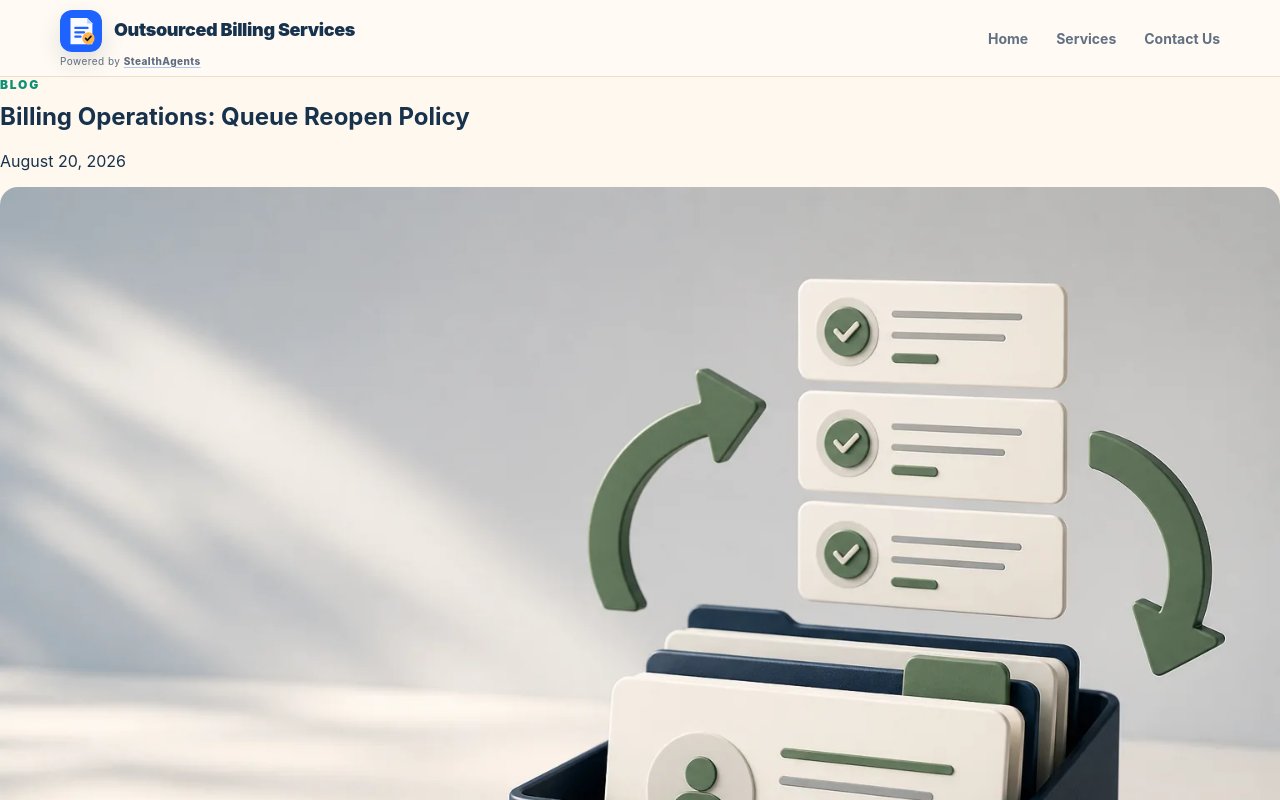
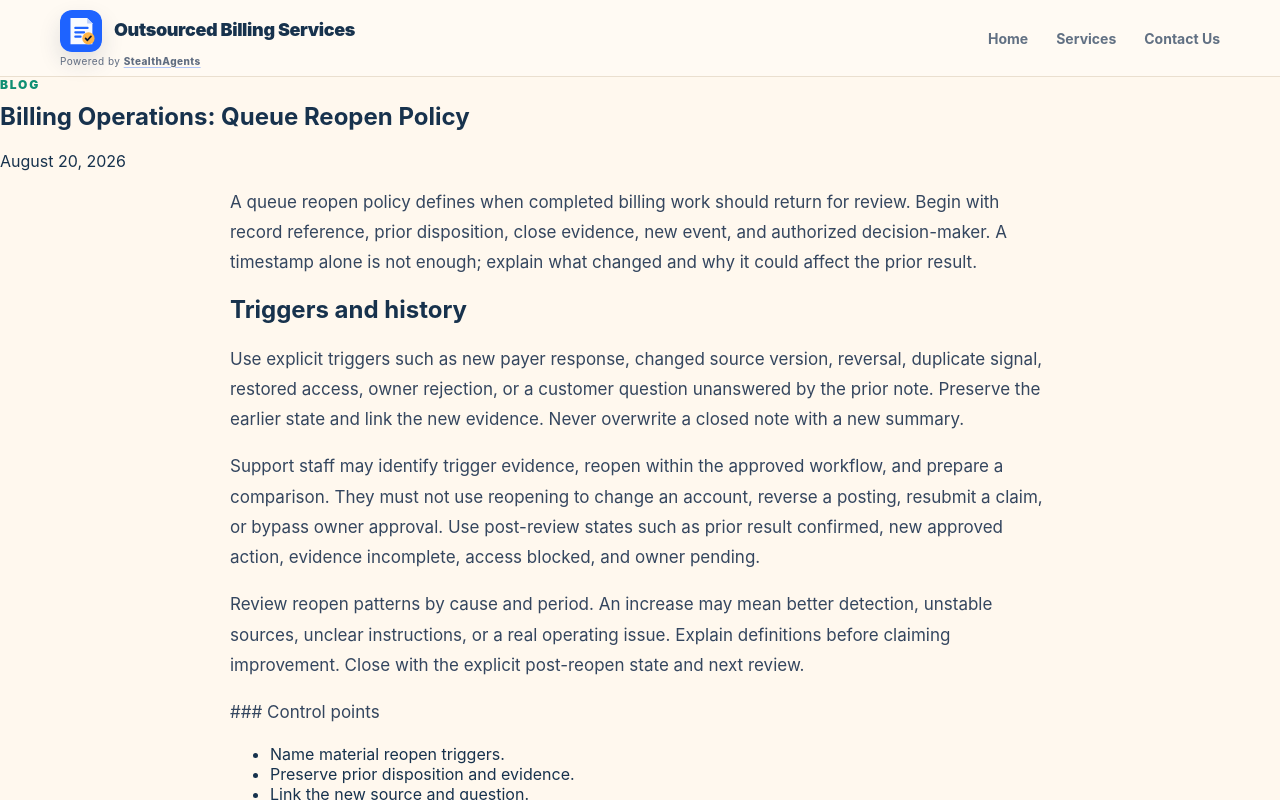
Before and after one commit to coolifystealthagents/outsourcedbillingservices, a Next.js app: page /blog/billing-operations-queue-reopen-policy in a window 1280 px wide. Shown: the top 800 px of the page. Built offline with nearby package versions, Linux system fonts and the light colour scheme.

Commit message:
Remove synthetic desk illustrations from billing articles

```diff
--- a/app/aug20-content.tsx
+++ b/app/aug20-content.tsx
@@ -1,3 +1,4 @@
+import { journalThumbnail } from "./journal-thumbnail";
 import fs from 'node:fs';
 import path from 'node:path';
 import type { Metadata } from 'next';
@@ -8,5 +9,5 @@ type Item={title:string;description:string;hero:string};
 function item(slug:string):Item{return (meta as Record<string,Item>)[slug]}
 function source(slug:string){const raw=fs.readFileSync(path.join(process.cwd(),'content','blog',slug+'.md'),'utf8');return raw.replace(/^---[\s\S]*?---\s*/,'').replace(/^#[^\n]+\n+/,'').replace(/^\*August 20, 2026\*\s*/,'')}
 function blocks(text:string){return text.split(/\n\n+/).filter(Boolean).map((part,i)=>{if(part.startsWith('## '))return <h2 key={i}>{part.slice(3)}</h2>;if(part.startsWith('- '))return <ul key={i}>{part.split('\n').map((x,j)=><li key={j}>{x.replace(/^- /,'')}</li>)}</ul>;return <p key={i}>{part}</p>})}
-export function getAug20Metadata(slug:string):Metadata{const x=item(slug);return {title:x.title,description:x.description,alternates:{canonical:`${SITE}/blog/${slug}`},openGraph:{title:x.title,description:x.description,url:`${SITE}/blog/${slug}`,images:[x.hero]}}}
-export function renderAug20Article(slug:string){const x=item(slug);const schema={'@context':'https://schema.org','@type':'BlogPosting',headline:x.title,description:x.description,datePublished:'2026-08-20',dateModified:'2026-08-20',mainEntityOfPage:`${SITE}/blog/${slug}`,image:`${SITE}${x.hero}`};return <><Header/><main className="article-shell"><article><script type="application/ld+json" dangerouslySetInnerHTML={{__html:JSON.stringify(schema)}}/><p className="eyebrow">Blog</p><h1>{x.title}</h1><p><time dateTime="2026-08-20">August 20, 2026</time></p><img src={x.hero} alt={`${x.title} editorial illustration`} width="1536" height="1024" style={{width:'100%',height:'auto',borderRadius:'18px'}}/><div className="article-body">{blocks(source(slug))}</div></article><CTA/></main><Footer/></>}
+export function getAug20Metadata(slug:string):Metadata{const x=item(slug);return {title:x.title,description:x.description,alternates:{canonical:`${SITE}/blog/${slug}`},openGraph:{title:x.title,description:x.description,url:`${SITE}/blog/${slug}`,images:[journalThumbnail(slug)]}}}
+export function renderAug20Article(slug:string){const x=item(slug);const schema={'@context':'https://schema.org','@type':'BlogPosting',headline:x.title,description:x.description,datePublished:'2026-08-20',dateModified:'2026-08-20',mainEntityOfPage:`${SITE}/blog/${slug}`,image:`${SITE}${journalThumbnail(slug)}`};return <><Header/><main className="article-shell"><article><script type="application/ld+json" dangerouslySetInnerHTML={{__html:JSON.stringify(schema)}}/><p className="eyebrow">Blog</p><h1>{x.title}</h1><p><time dateTime="2026-08-20">August 20, 2026</time></p><div className="article-body">{blocks(source(slug))}</div></article><CTA/></main><Footer/></>}
--- a/app/field-design.css
+++ b/app/field-design.css
@@ -42,3 +42,6 @@ main .field-frame{min-height:0;max-height:none;background:transparent}
 .article-offer-slot aside.blog-conversion-banner p { color: #e2eaf6; }
 .article-offer-slot aside.blog-conversion-banner .blog-banner-title { color: white; }
 .article-offer-slot aside.blog-conversion-banner a.btn { color: #14213a; background: #ffc571; }
+
+.sa-booking-calendar .booking-direct-link { display: inline-block; margin-block: .5rem 1rem; text-decoration: underline; }
+.sa-booking-calendar .sa-oncehub-frame { height: clamp(32rem, 76svh, 47.5rem); }
```
